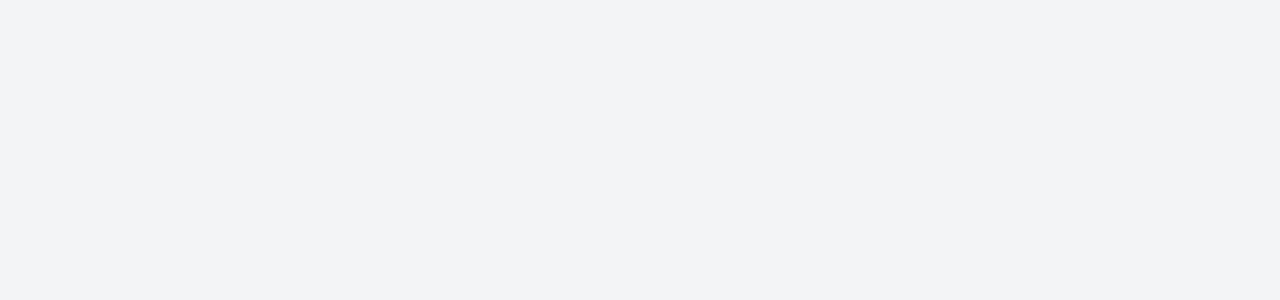
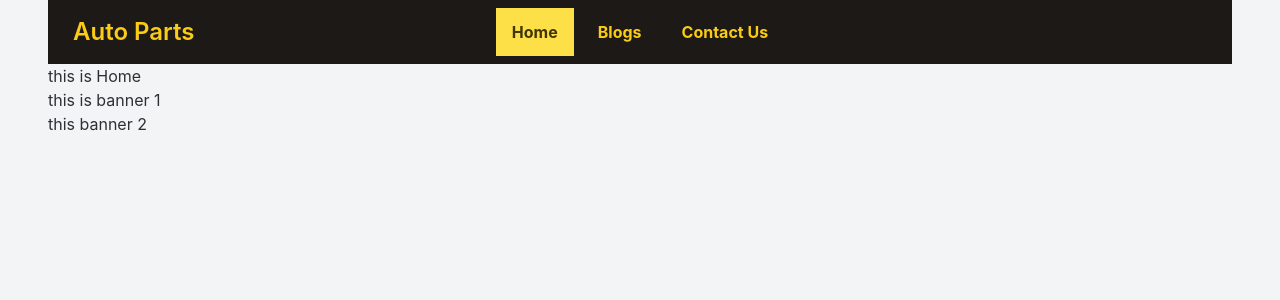
Before and after one commit to NhShanto01/Manufacturer-Website-client, a React (Create React App) app: page / in a window 1280 px wide. Shown: the top 300 px of the page. Built offline with nearby package versions, Linux system fonts and the light colour scheme.

Commit message:
complete navbar

```diff
--- a/src/App.js
+++ b/src/App.js
@@ -1,8 +1,15 @@
+import { Route, Routes } from 'react-router-dom';
 import './App.css';
+import Home from './Pages/Home/Home';
+import Navbar from './Pages/Sheared/Navbar/Navbar';
 
 function App() {
   return (
-    <div>
+    <div className='max-w-7x1 mx-auto px-12'>
+      <Navbar></Navbar>
+      <Routes>
+        <Route path='/' element={<Home></Home>}></Route>
+      </Routes>
 
     </div>
   );
--- /dev/null
+++ b/src/Pages/Home/BannerOne.js
@@ -0,0 +1,11 @@
+import React from 'react';
+
+const BannerOne = () => {
+    return (
+        <div>
+            <h1>this is banner 1</h1>
+        </div>
+    );
+};
+
+export default BannerOne;
--- /dev/null
+++ b/src/Pages/Home/BannerTwo.js
@@ -0,0 +1,11 @@
+import React from 'react';
+
+const BannerTwo = () => {
+    return (
+        <div>
+            <h1>this banner 2</h1>
+        </div>
+    );
+};
+
+export default BannerTwo;
--- /dev/null
+++ b/src/Pages/Home/Home.js
@@ -0,0 +1,15 @@
+import React from 'react';
+import BannerOne from './BannerOne';
+import BannerTwo from './BannerTwo';
+
+const Home = () => {
+    return (
+        <div>
+            <h1>this is Home</h1>
+            <BannerOne></BannerOne>
+            <BannerTwo></BannerTwo>
+        </div>
+    );
+};
+
+export default Home;
--- /dev/null
+++ b/src/Pages/Sheared/Footer/Footer.js
@@ -0,0 +1,11 @@
+import React from 'react';
+
+const Footer = () => {
+    return (
+        <div>
+
+        </div>
+    );
+};
+
+export default Footer;
--- /dev/null
+++ b/src/Pages/Sheared/Navbar/Navbar.js
@@ -0,0 +1,45 @@
+import React from 'react';
+import { NavLink } from 'react-router-dom';
+
+const Navbar = () => {
+
+
+    const menuItems = <>
+        <li><NavLink to="/">Home</NavLink></li>
+        <li><NavLink to="/blogs">Blogs</NavLink></li>
+        <li><NavLink to="/contact">Contact Us</NavLink></li>
+
+    </>
+    return (
+        <div className="navbar bg-stone-900">
+            <div className="navbar-start">
+                <div className="dropdown">
+                    <label tabIndex="0" className="btn btn-ghost lg:hidden">
+                        <svg xmlns="http://www.w3.org/2000/svg" className="h-5 w-5 text-yellow-400" fill="none" viewBox="0 0 24 24" stroke="currentColor">
+                            <path strokeLinecap="round" strokeLinejoin="round" strokeWidth="2" d="M4 6h16M4 12h8m-8 6h16" /></svg>
+                    </label>
+                    <ul tabIndex="0" className="menu menu-compact dropdown-content mt-3 p-2 shadow bg-base-100 rounded-box w-52 font-bold gap-y-2">
+                        {menuItems}
+                    </ul>
+                </div>
+                <a className="btn btn-ghost normal-case text-2xl text-yellow-400">Auto Parts</a>
+            </div>
+            <div className="navbar-center hidden lg:flex">
+                <ul className="menu menu-horizontal p-0 gap-x-2 font-bold text-yellow-400">
+                    {menuItems}
+                </ul>
+            </div>
+            <div className='navbar-end'>
+                <label tabIndex="1" htmlFor="dashboard-sidebar"
+                    className="btn btn-ghost lg:hidden">
+                    <svg xmlns="http://www.w3.org/2000/svg" className="h-5 w-5 text-yellow-400" fill="none" viewBox="0 0 24 24" stroke="currentColor">
+                        <path strokeLinecap="round" strokeLinejoin="round" strokeWidth="2" d="M4 6h16M4 12h8m-8 6h16" /></svg>
+                </label>
+
+            </div>
+
+        </div>
+    );
+};
+
+export default Navbar;
--- a/src/index.js
+++ b/src/index.js
@@ -2,11 +2,14 @@ import React from 'react';
 import ReactDOM from 'react-dom/client';
 import './index.css';
 import App from './App';
+import { BrowserRouter } from 'react-router-dom';
 
 
 const root = ReactDOM.createRoot(document.getElementById('root'));
 root.render(
   <React.StrictMode>
-    <App />
+    <BrowserRouter>
+      <App />
+    </BrowserRouter>
   </React.StrictMode>
 );
--- a/tailwind.config.js
+++ b/tailwind.config.js
@@ -13,7 +13,7 @@ module.exports = {
 
           "accent": "#d97706",
 
-          "neutral": "#191D24",
+          "neutral": "#1c1917",
 
           "base-100": "#f3f4f6",
 
```
